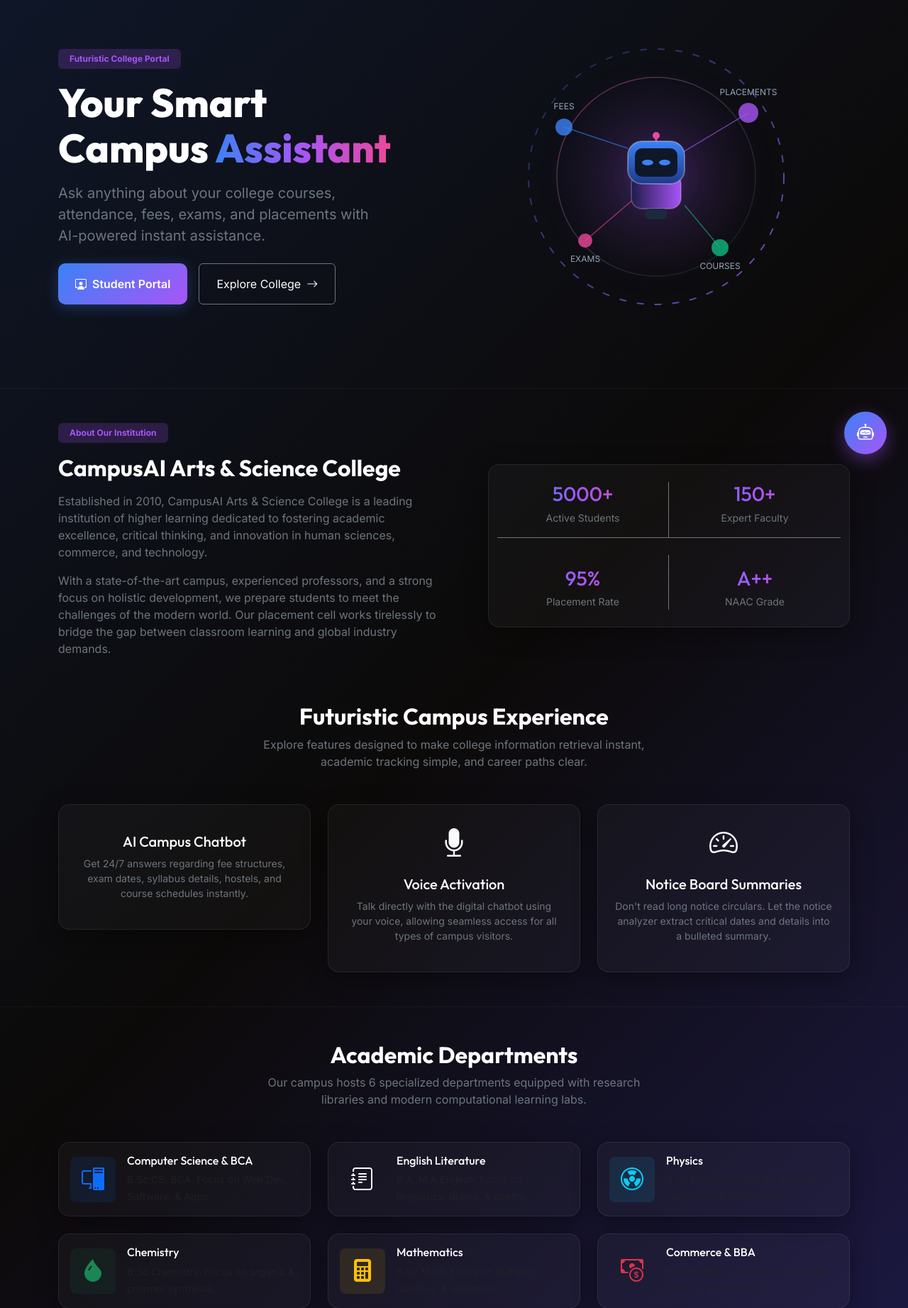
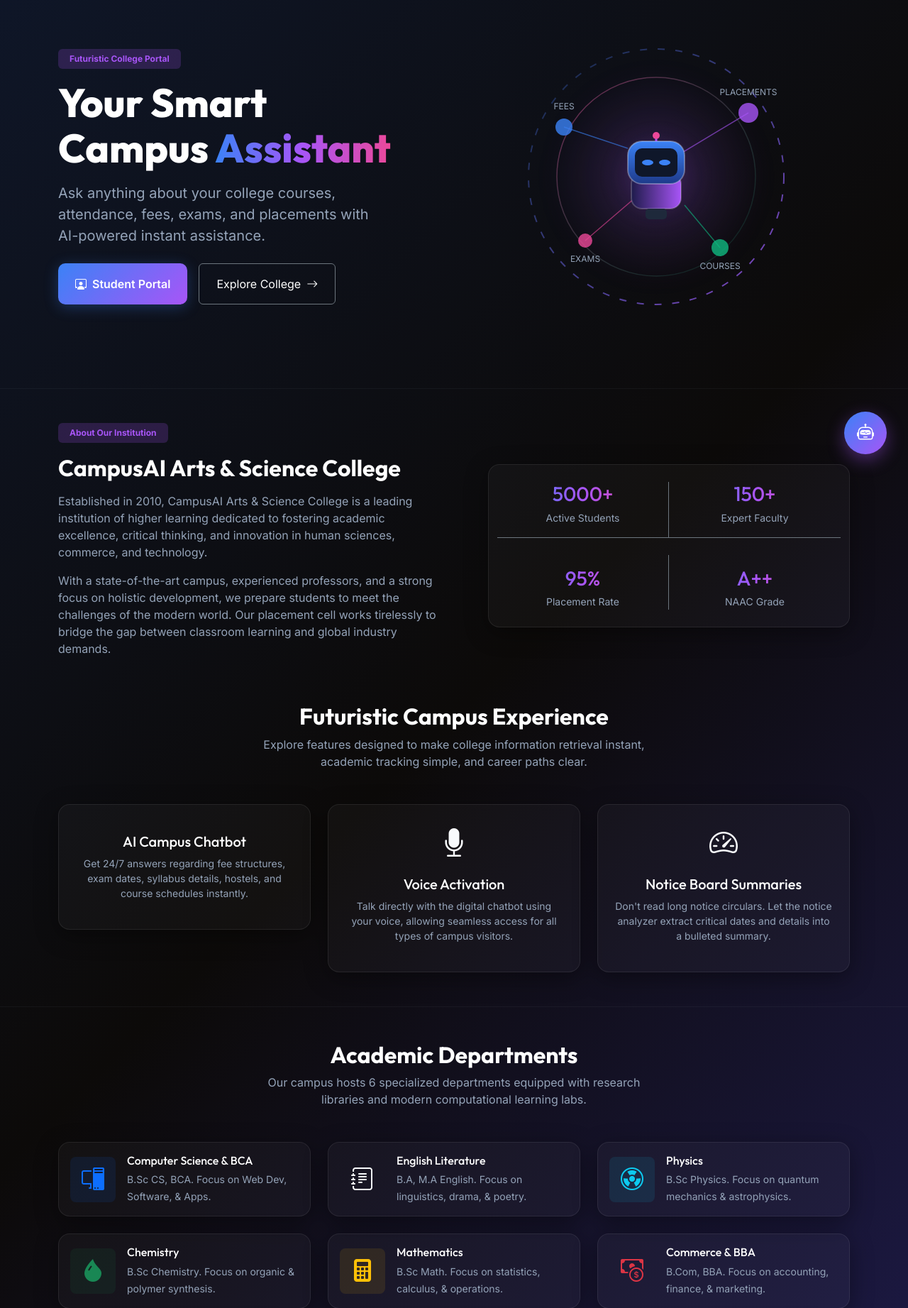
Before and after one commit to rishikeshrs022/CampusAI, a Spring Boot app: page / in a window 1280 px wide. Shown: the part 130-1973 px from the top of the page at 71% size. Run offline with Spring Boot 4, Linux system fonts and the light colour scheme; some of the project's set-up classes (security, data sources, template engines, error pages and the like) are left out, and stand-ins take their place.

Commit message:
Fix legibility of department subtext and subtitles in dark mode

```diff
--- a/backend/src/main/resources/static/css/style.css
+++ b/backend/src/main/resources/static/css/style.css
@@ -49,6 +49,11 @@
     background-color: #ffffff !important;
     color: var(--text-primary) !important;
     border-color: rgba(0, 0, 0, 0.15) !important;
+}
+
+/* Theme-aware overrides for Bootstrap text helper classes */
+.text-secondary, .text-muted {
+    color: var(--text-secondary) !important;
 }
 
 /* Core Settings */
--- a/frontend/css/style.css
+++ b/frontend/css/style.css
@@ -49,6 +49,11 @@
     background-color: #ffffff !important;
     color: var(--text-primary) !important;
     border-color: rgba(0, 0, 0, 0.15) !important;
+}
+
+/* Theme-aware overrides for Bootstrap text helper classes */
+.text-secondary, .text-muted {
+    color: var(--text-secondary) !important;
 }
 
 /* Core Settings */
```
